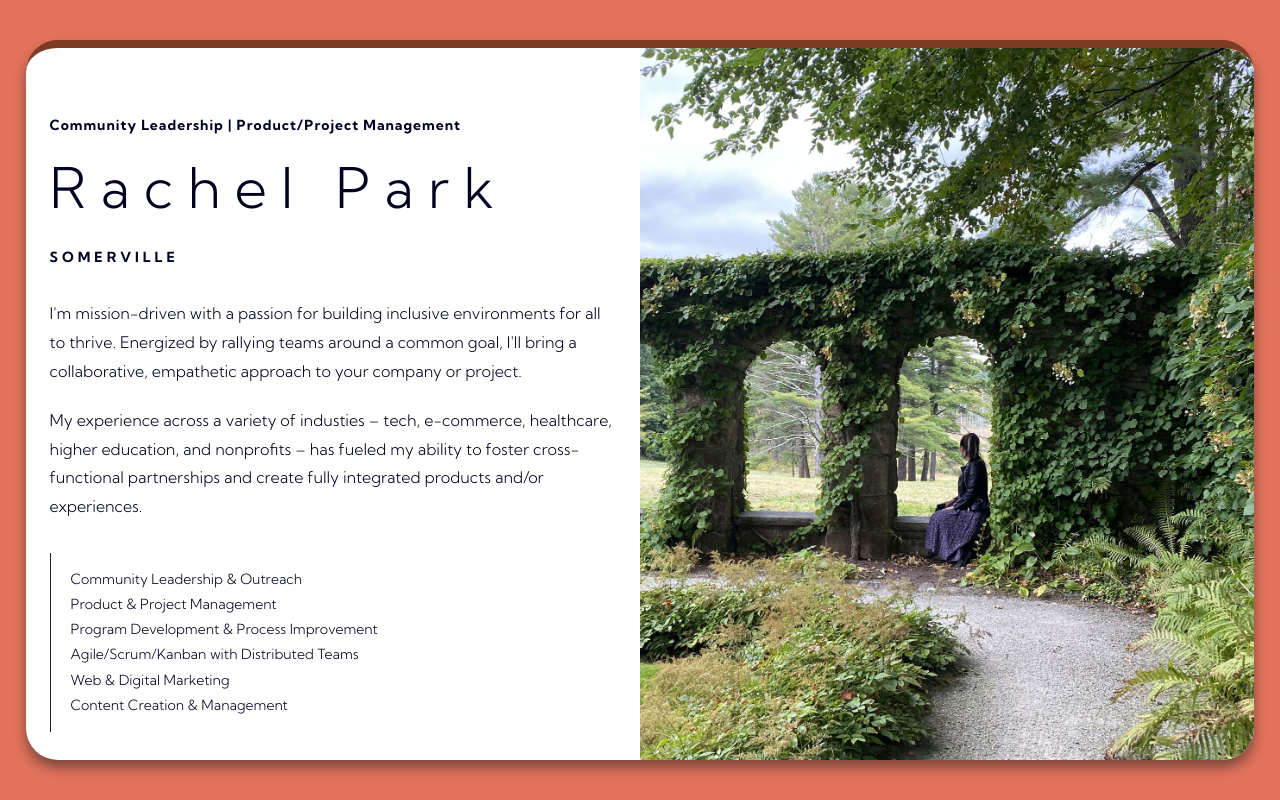
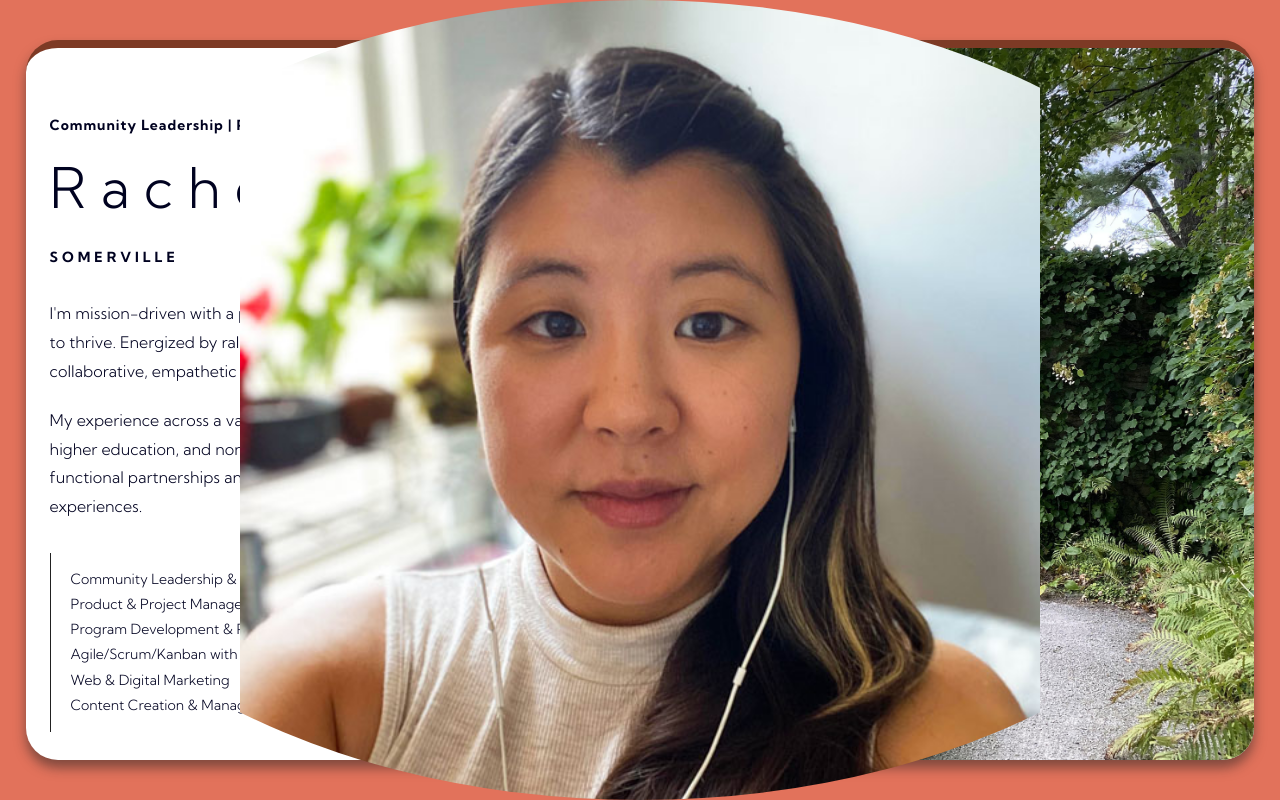
Before and after one commit to chrisintae/2022-rp-flagship, a Next.js app: page / in a window 1280 px wide. Built offline with nearby package versions, Linux system fonts and the light colour scheme; no server answers.

Commit message:
Update: index with Next/Image

```diff
--- a/src/pages/index.tsx
+++ b/src/pages/index.tsx
@@ -1,3 +1,5 @@
+import Image from "next/image";
+
 import Layout from "../components/Layout";
 import BasicMeta from "../components/meta/BasicMeta";
 import OpenGraphMeta from "../components/meta/OpenGraphMeta";
@@ -15,7 +17,13 @@ export default function Index() {
         <div className={`${styles.col} ${styles["info-col"]}`}>
           <div className={styles.container}>
             <div className={styles["heading-container"]}>
-              <div className={styles["image-container"]}></div>
+              <div className={styles["image-container"]}>
+                <Image
+                  alt="headshot"
+                  src="/images/rpark-headshot.jpg"
+                  layout="fill"
+                />
+              </div>
 
               <img />
               <h1 className={styles.title}>
```
